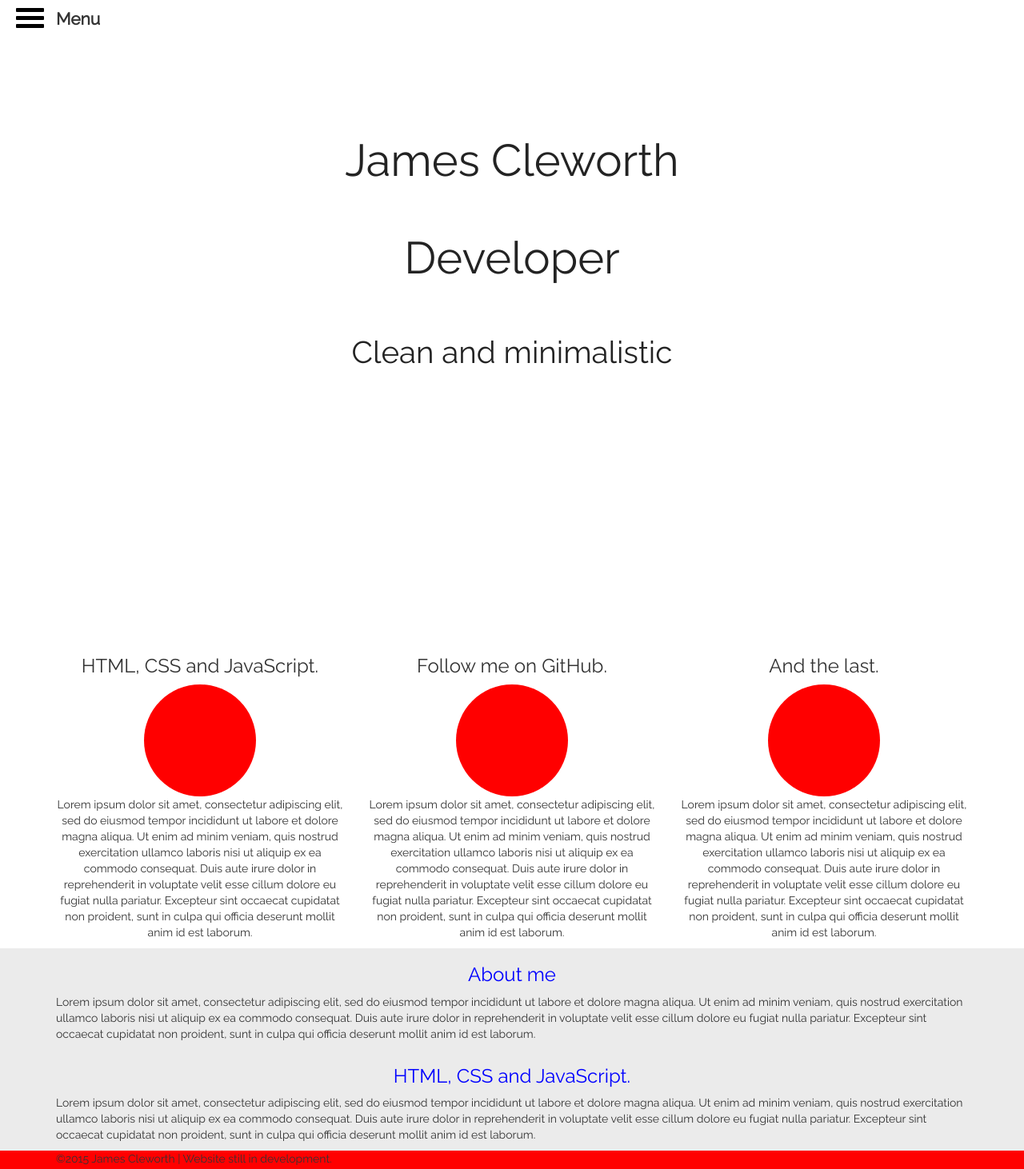
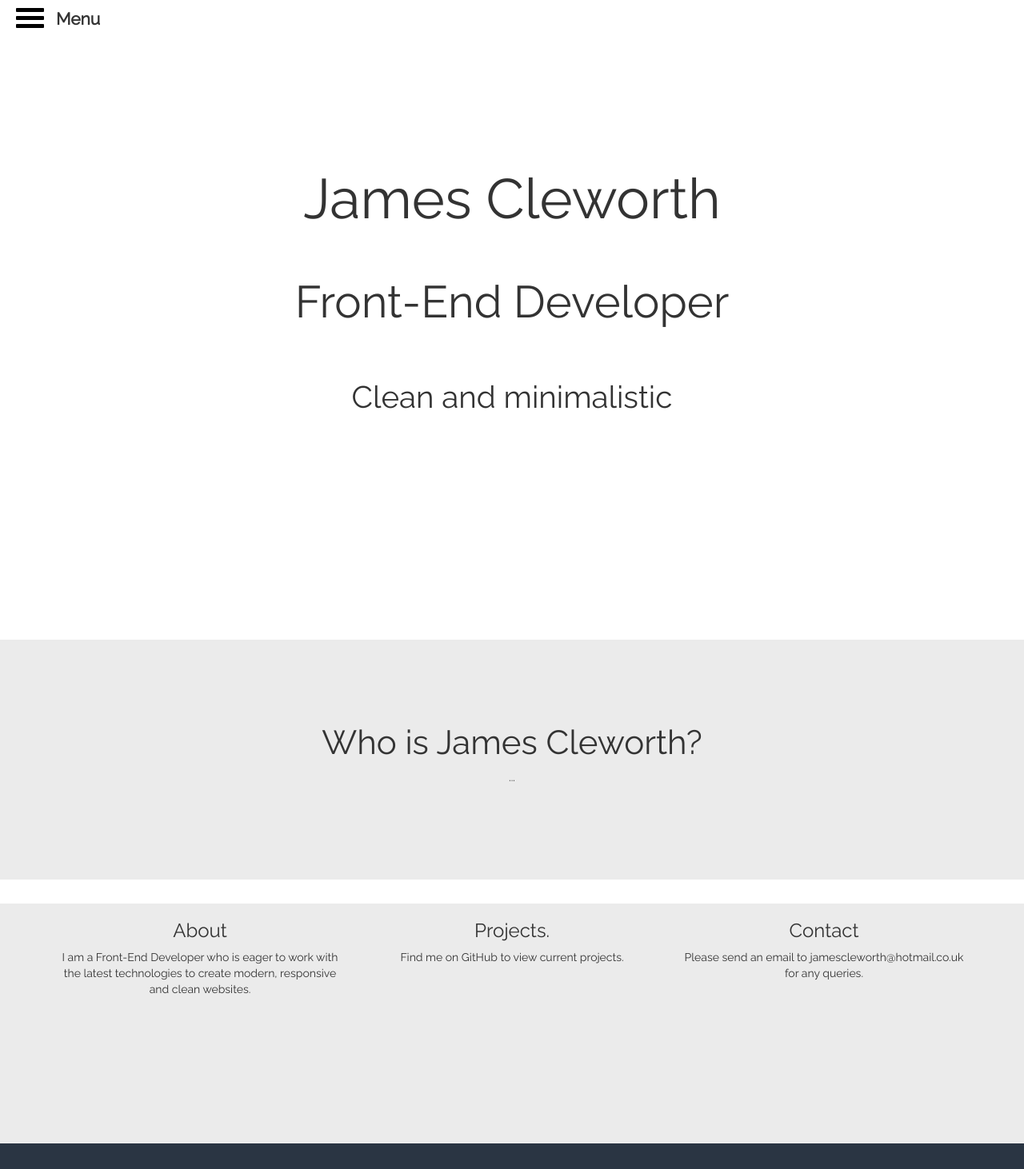
Before and after one commit to iamtomc/developer-website, a plain HTML site: page index.html in a window 1280 px wide. Shown: the top 1462 px of the page at 80% size. Drawn offline with nearby package versions, Linux system fonts and the light colour scheme.

Commit message:
new animations added and overall page style changed

```diff
--- a/index.html
+++ b/index.html
@@ -13,8 +13,6 @@
 	</head>
 
 <body>
-
-
 
 	<input type="checkbox" id="sidebartoggler" name="" value="">
 
@@ -155,8 +153,7 @@
 
 	    		<h3>James Cleworth</h3>
 
-
-	    			<h4>Developer</h4>
+	    			<h4>Front-End Developer</h4>
 
 	    				<p>Clean and minimalistic</p>
 
@@ -168,6 +165,27 @@
 
  </div>
 
+<div class="secondBannerCenter">
+
+	<div class="container">
+
+	    <div class="row">
+
+	    	<div class="col-md-12">
+
+	    		<h3>Who is James Cleworth?</h3>
+
+	    		<!-- <div class="circle"> -->
+
+	    			<p>...</p>
+
+	    	</div>
+
+	    </div>
+
+	</div>
+
+</div>
 
 
 <div class="secondBanner">
@@ -178,40 +196,33 @@
 
 	    	<div class="col-md-4">
 
-	    		<h3>HTML, CSS and JavaScript.</h3>
+	    		<h3>About</h3>
 
-	    		<div class="circle">
+	    		<!-- <div class="circle"> -->
+
+	    			<p>I am a Front-End Developer who is eager to work with the latest technologies to create modern, responsive and clean websites.</p>
 
 	    	</div>
 
-	    			<p>Lorem ipsum dolor sit amet, consectetur adipiscing elit, sed do eiusmod tempor incididunt ut labore et dolore magna aliqua. Ut enim ad minim veniam, quis nostrud exercitation ullamco laboris nisi ut aliquip ex ea commodo consequat. Duis aute irure dolor in reprehenderit in voluptate velit esse cillum dolore eu fugiat nulla pariatur. Excepteur sint occaecat cupidatat non proident, sunt in culpa qui officia deserunt mollit anim id est laborum.</p>
+
+	    	<div class="col-md-4">
+
+	    		<h3>Projects.</h3>
+
+	    		<!-- <div class="circle"> -->
+
+	    			<p>Find me on GitHub to view current projects.</p>
 
 	    	</div>
 
-	    	<div class="col-md-4">
-
-	    		<h3>Follow me on GitHub.</h3>
-
-	    		<div class="circle">
-
-	    		</div>
-
-	    			<p>Lorem ipsum dolor sit amet, consectetur adipiscing elit, sed do eiusmod tempor incididunt ut labore et dolore magna aliqua. Ut enim ad minim veniam, quis nostrud exercitation ullamco laboris nisi ut aliquip ex ea commodo consequat. Duis aute irure dolor in reprehenderit in voluptate velit esse cillum dolore eu fugiat nulla pariatur. Excepteur sint occaecat cupidatat non proident, sunt in culpa qui officia deserunt mollit anim id est laborum.</p>
-
-
-
-	    	</div>
 
 	    	<div class="col-md-4">
 
-	    		<h3>And the last.</h3>
+	    		<h3>Contact</h3>
 
-	    		<div class="circle">
+	    		<!-- <div class="circle"> -->
 
-	    		</div>
-
-	    			<p>Lorem ipsum dolor sit amet, consectetur adipiscing elit, sed do eiusmod tempor incididunt ut labore et dolore magna aliqua. Ut enim ad minim veniam, quis nostrud exercitation ullamco laboris nisi ut aliquip ex ea commodo consequat. Duis aute irure dolor in reprehenderit in voluptate velit esse cillum dolore eu fugiat nulla pariatur. Excepteur sint occaecat cupidatat non proident, sunt in culpa qui officia deserunt mollit anim id est laborum.</p>
-
+	    		<p>Please send an email to jamescleworth@hotmail.co.uk for any queries.</p>
 
 	    	</div>
 
@@ -221,7 +232,8 @@
 
 </div>
 
-   <div class="thirdBanner">
+
+<!-- <div class="thirdBanner">
 
     <div class="container">
 
@@ -239,9 +251,9 @@
 
 	</div>
 
- </div>
+ </div> -->
 
- <div class="thirdBanner">
+<!--  <div class="thirdBanner">
 
     <div class="container">
 
@@ -259,12 +271,7 @@
 
  	</div>
 
- </div>
-
-
- </div> <!--Page wrap end div-->
-
-
+ </div> -->
 
  <footer>
 
@@ -287,7 +294,7 @@
 	</div>
 
 </footer>
-
+</div> <!--Page wrap end div-->
 
 
 	<script src="myscripts.js"></script>
--- a/styles.scss
+++ b/styles.scss
@@ -5,7 +5,7 @@ body {
 	// text-shadow: 4px 4px 4px #aaa;
 }
 
-//hidden menu//
+//all of the hidden menu below//
 
 .label {
 	max-width: 0 !important;
@@ -23,7 +23,7 @@ body {
 	bottom: 0px;
 	left: 20px;
 	z-index: 1;
-	transition: (all 1.0s ease-in-out);
+	transition: (all 0.5s ease-in-out);
 }
 
 .Texttoggle{
@@ -35,7 +35,7 @@ body {
 	bottom: 0px;
 	left: 70px;
 	z-index: 1;
-	transition: (all 1.0s ease-in-out);
+	transition: (all 0.5s ease-in-out);
 
 }
 
@@ -49,7 +49,7 @@ body {
 	bottom: 0px;
 	left: 70px;
 	z-index: 1;
-	transition: (all 1.0s ease-in-out);
+	transition: (all 0.5s ease-in-out);
 }
 
 .sidebar {
@@ -64,7 +64,7 @@ body {
 	background: #333;
 	z-index: 0;
 	opacity: 0.85;
-	transition: (all 1.0s ease-in-out);
+	transition: (all 0.5s ease-in-out);
 
 	li {
 		color: rgba(255,255,255,0.8);
@@ -80,6 +80,8 @@ body {
 		}
 	}
 }
+
+//sidebar menu below//
 
 #sidebartoggler {
 	display: none;
@@ -104,7 +106,7 @@ body {
 			opacity: 1;
 		}
 
-		.topBanner, .secondBanner, .thirdBanner {
+		.topBanner, .secondBanner, .secondBannerCenter, .thirdBanner {
 			padding-left: 300px;
 		}
 	}
@@ -113,6 +115,7 @@ body {
 
 //end of hidden menu//
 
+//hamburger menu//
 
 .navBanner{
 	width: 100%;
@@ -179,12 +182,7 @@ body {
 
 
 
-
-
-
-
-
-/*end of menu*/
+//end of hamburger menu and all menus//
 
 .navbar{
 	margin-bottom: 0 !important;
@@ -192,28 +190,31 @@ body {
 
 .topBanner{
 
-	transition: (all 1.0s ease-in-out);
+	//background-color: #085DAD;
+
+	transition: (all 0.5s ease-in-out);
 
 	.container{
 		margin-top: 50px;
 	}
 
-	 //background: linear-gradient(red, blue); /* Standard syntax */
 	min-height: 800px;
 	float: left;
 	width: 100%;
-	color: #232323;
+	//color: white;
 
 		h3 {
 
-			font-size: 4em;
+			font-size: 5em;
 			text-align: center;
-			padding-top: 100px;
-   			-webkit-animation: fadein 4s; /* Safari, Chrome and Opera > 12.1 */
-       		-moz-animation: fadein 4s; /* Firefox < 16 */
-       		-ms-animation: fadein 4s; /* Internet Explorer */
-         	-o-animation: fadein 4s; /* Opera < 12.1 */
-            animation: fadein 4s;
+			padding-top: 140px;
+			 // -webkit-transition-delay: 0.5s; /* Safari */
+    // 		transition-delay: 0.5s;
+   			-webkit-animation: fadein 5s; /* Safari, Chrome and Opera > 12.1 */
+       		-moz-animation: fadein 5s; /* Firefox < 16 */
+       		-ms-animation: fadein 5s; /* Internet Explorer */
+         	-o-animation: fadein 5s; /* Opera < 12.1 */
+            animation: fadein 5s;
 
 		}
 
@@ -222,11 +223,13 @@ body {
 			font-size: 4em;
 			padding-top: 50px;
 			text-align: center;
-			-webkit-animation: fadein 4s; /* Safari, Chrome and Opera > 12.1 */
-       		-moz-animation: fadein 4s; /* Firefox < 16 */
-       		-ms-animation: fadein 4s; /* Internet Explorer */
-         	-o-animation: fadein 4s; /* Opera < 12.1 */
-            animation: fadein 4s;
+			 // -webkit-transition-delay: 0.5s; /* Safari */
+    // 		transition-delay: 0.5s;
+			-webkit-animation: fadein 5s; /* Safari, Chrome and Opera > 12.1 */
+       		-moz-animation: fadein 5s; /* Firefox < 16 */
+       		-ms-animation: fadein 5s; /* Internet Explorer */
+         	-o-animation: fadein 5s; /* Opera < 12.1 */
+            animation: fadein 5s;
             //animation-delay: 5s;
 
 		}
@@ -235,15 +238,17 @@ body {
 			font-size: 2.75em;
 			padding-top: 50px;
 			text-align: center;
-			-webkit-animation: fadein 4s; /* Safari, Chrome and Opera > 12.1 */
-       		-moz-animation: fadein 4s; /* Firefox < 16 */
-       		-ms-animation: fadein 4s; /* Internet Explorer */
-         	-o-animation: fadein 4s; /* Opera < 12.1 */
-            animation: fadein 4s;
+			 // -webkit-transition-delay: 0.5s; /* Safari */
+    // 		transition-delay: 0.5s;
+			-webkit-animation: fadein 5s; /* Safari, Chrome and Opera > 12.1 */
+       		-moz-animation: fadein 5s; /* Firefox < 16 */
+       		-ms-animation: fadein 5s; /* Internet Explorer */
+         	-o-animation: fadein 5s; /* Opera < 12.1 */
+            animation: fadein 5s;
 		}
 }
 
-		@keyframes fadein {
+@keyframes fadein {
     from { opacity: 0; }
     to   { opacity: 1; }
 }
@@ -276,11 +281,13 @@ body {
 	width: 100%;
 }
 
-.secondBanner{
-	//background-color: #FFFCFD;
-	//float: left;
-	transition: (all 1.0s ease-in-out);
+.secondBanner, .secondBannerCenter {
+	background-color: #EBEBEB;
+	float: left;
+	border-top: #ebebeb 1px solid;
+	transition: (all 0.5s ease-in-out);
 	width: 100%;
+	height: 300px;
 
 	.col-md-4 h3{
 		text-align: center;
@@ -303,9 +310,27 @@ body {
 	}
 }
 
+.secondBannerCenter{
+
+	margin-bottom: 30px;
+
+	h3 {
+		font-size: 3em;
+		padding-top: 85px;
+		text-align: center;
+	}
+
+	p {
+		text-align: center;
+	}
+}
+
 .thirdBanner{
-	background-color: #EBEBEB;
-	transition: (all 1.0s ease-in-out);
+	//background-color: #EBEBEB;
+	border-top: 1px solid blue;
+	float: left;
+	transition: (all 0.5s ease-in-out);
+	width: 100%;
 
 	h3{
 		color: blue;
@@ -314,10 +339,43 @@ body {
 }
 
 .footerBanner{
-	background-color: red;
+	background-color: #2A3543;
+	color: white;
+	height: 300px;
+	font-family: 'Raleway', serif !important;
+	float: left;
+	width: 100%;
+
+	p{
+		font-family: 'Raleway', serif !important;
+		font-size: 2em;
+		padding-top: 150px;
+	}
 }
 
 .mainImage{
 	width: 100%;
 	// height: 100%;
 }
+
+@media screen and (max-width: 810px) {
+    .Texttoggle {
+        display: none;
+    }
+
+    #sidebartoggler {
+	display: none;
+
+	&:checked + .page-wrap {
+
+
+		.CloseToggle{
+			left: 255px;
+			opacity: 0;
+			display: none;
+		}
+
+
+	}
+}
+}
```
Also changed, not shown: styles.css. Lines whose indentation alone changed are shown as unchanged.
